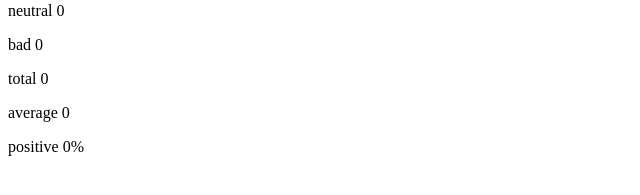
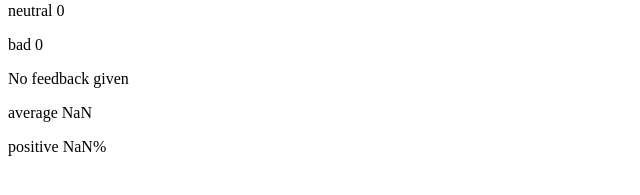
Before and after one commit to Kskx2203/fullStackOpen, a React (Vite) app in the folder part1/unicafe/: page / in a window 1280 px wide. Shown: the part 213-408 px from the top of the page, without its empty margins (0-640 px from the left). Built offline with nearby package versions, Linux system fonts and the light colour scheme.

Commit message:
Added part 1 (1.7)

```diff
--- a/part1/unicafe/src/App.jsx
+++ b/part1/unicafe/src/App.jsx
@@ -1,12 +1,6 @@
 import { useState } from 'react'
 
-const Header = ( {title} ) => {
-  return (
-    <h1>
-      {title}
-    </h1>
-  )
-}
+const Header = ( {title} ) => <h1>{title}</h1>
 
 const PrintClicks = ({ good, neutral, bad }) => {
   return (
@@ -18,68 +12,38 @@ const PrintClicks = ({ good, neutral, bad }) => {
   )
 }
 
+const Button = (props) => <button onClick={props.onClick}> {props.text} </button>
+
+const All = ( {all} ) => {
+  if (all === 0) {
+    return <div>No feedback given</div>
+  }
+  return <div> all {all}</div>
+}
+
 const App = () => {
   // save clicks of each button to its own state
   const [good, setGood] = useState(0)
   const [neutral, setNeutral] = useState(0)
   const [bad, setBad] = useState(0)
-  const [total, setTotal] = useState(0)
-  const [score, setScore] = useState(0)
-  const [average, setAverage] = useState(0)
-  const [positive, setPositive] = useState(0)
 
-  const clickGood = () => {
-    const updatedGood = good + 1
-    const updatedScore = score + 1
-    const updatedTotal = total + 1
+  var all = good + neutral + bad
+  var average = (good - bad) / all
+  var positive = (good / all) * 100
 
-    setGood(updatedGood)
-    console.log('Good before', good)
-    setTotal(updatedGood + neutral + bad)
-    setScore(updatedScore)
-    setAverage(updatedScore/updatedTotal)
-    console.log(updatedTotal)
-    setPositive((updatedGood / updatedTotal) * 100)
-  }
-
-  const clickNeutral = () => {
-    const updatedNeutral = neutral + 1
-    const updatedTotal = total + 1
-
-    setNeutral(updatedNeutral)
-    console.log('Neutral before', neutral)
-    setTotal(good + updatedNeutral + bad)
-    setAverage(score/updatedTotal)
-    console.log(total)
-    setPositive((good / updatedTotal) * 100)
-  }
-
-  const clickBad = () => {
-    const updatedBad = bad + 1
-    const updatedScore = score - 1
-    const updatedTotal = total + 1
-
-    setBad(updatedBad)
-    console.log('Bad before', bad)
-    setTotal(good + neutral + updatedBad)
-    setScore(updatedScore)
-    setAverage(updatedScore/updatedTotal)
-    console.log(total)
-    setPositive((good / updatedTotal) * 100)
-  }
+  console.log("Good:", good, "Neutral:", neutral, "Bad:", bad, "All:", all, "Average:", average);
 
   return (
     <div>
       <Header title="give feedback"/>
-      <button onClick= {() => clickGood(good + 1)}>good</button>
-      <button onClick= {() => clickNeutral(neutral + 1)}>neutral</button>
-      <button onClick= {() => clickBad(bad + 1)}>bad</button>
+      <Button onClick= {() => setGood(good + 1)} text="good" />
+      <Button onClick= {() => setNeutral(neutral + 1)} text="neutral" />
+      <Button onClick= {() => setBad(bad + 1)} text="bad"/>
       <Header title="statistics"/>
       <PrintClicks good={good} neutral={neutral} bad={bad} />
-      <p>total {total}</p>
+      <All all={all}/>
       <p>average {average}</p>
       <p>positive {positive}%</p>
-
     </div>
   )
 }
```
